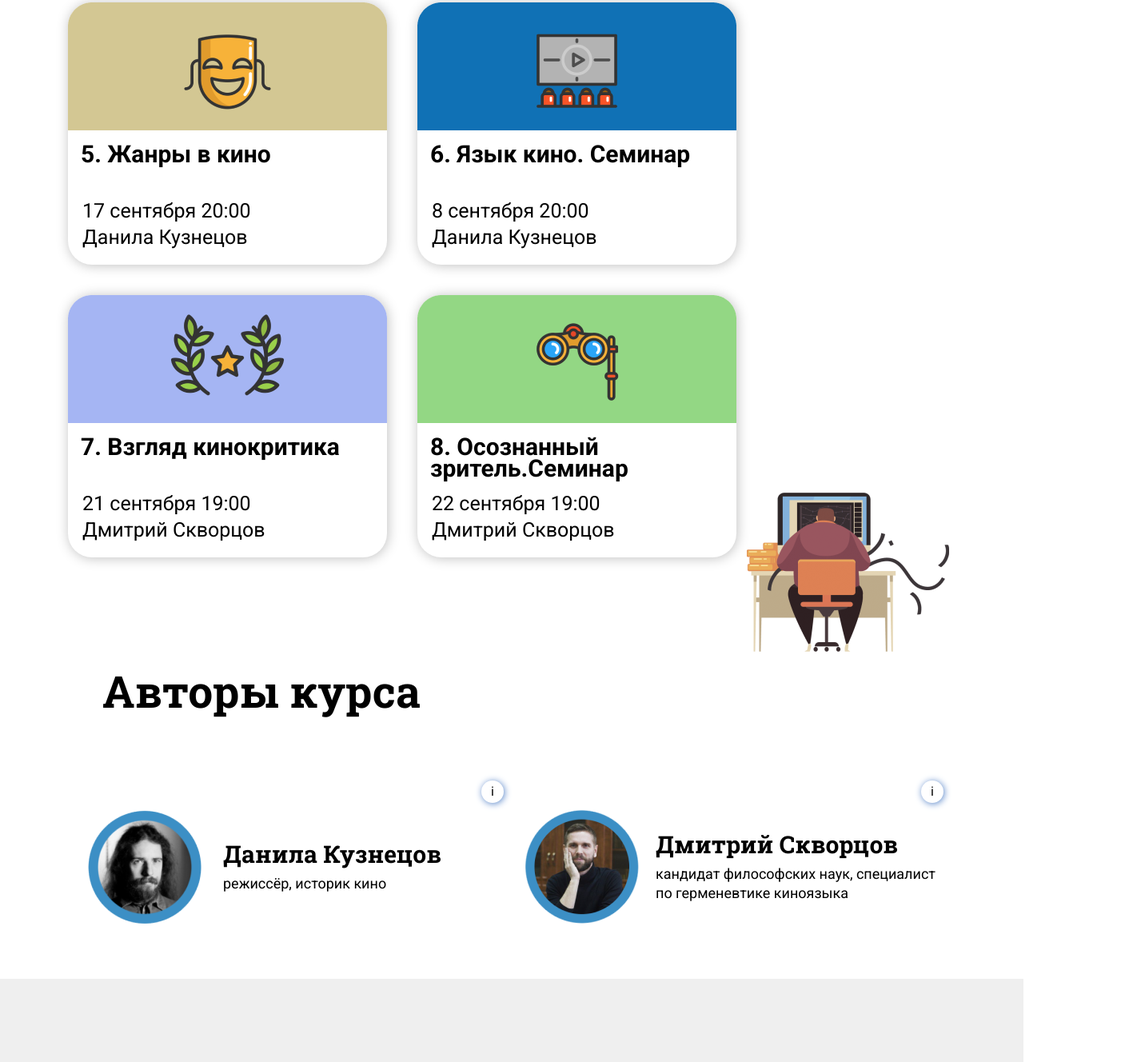
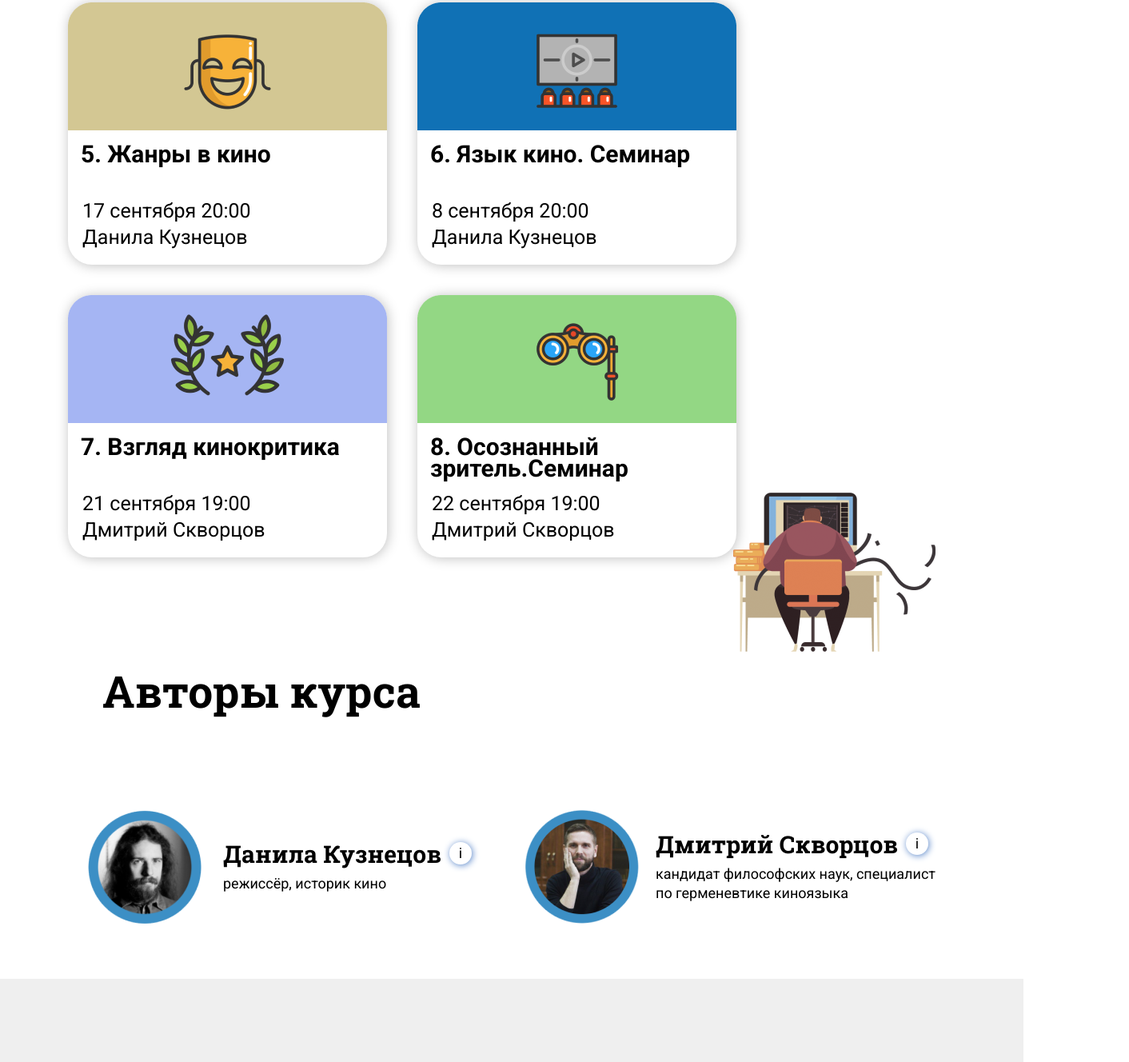
Before and after one commit to EasyAlias/maket-M1, a plain HTML site: page index.html in a window 1280 px wide. Shown: the part 3871-5199 px from the top of the page at 80% size, 1412 px wide, since content can reach past the window. Drawn offline with Linux system fonts and the light colour scheme.

Commit message:
wight corection

```diff
--- a/index.html
+++ b/index.html
@@ -272,9 +272,8 @@
                         <img src="assets/cursprogram/teacher1.png"
                              alt="" />
                         <div class="cursprogram-teacher-block__text">
+                              <div class="cursprogram-teacher-block__text-header">
                                     <h3>Данила Кузнецов</h3>
-                              <p>режиссёр, историк кино</p>
-                        </div>
                                     <div class="cursprogram-teacher-block__info">
                                           <p>i</p>
 
@@ -291,13 +290,15 @@
                                           </div>
                                     </div>
                               </div>
+                              <p>режиссёр, историк кино</p>
+                        </div>
+                  </div>
                   <div class="cursprogram-teacher-block">
                         <img src="assets/cursprogram/teacher2.png"
                              alt="" />
                         <div class="cursprogram-teacher-block__text">
+                              <div class="cursprogram-teacher-block__text-header">
                                     <h3>Дмитрий Скворцов</h3>
-                              <p>кандидат философских наук, специалист по герменевтике киноязыка</p>
-                        </div>
                                     <div class="cursprogram-teacher-block__info">
                                           <p>i</p>
                                           <div class="cursprogram-teacher-block__info-message">
@@ -317,6 +318,9 @@
                                                 кино,
                                                 герменевтикой киноязыка.
                                           </div>
+                                    </div>
+                              </div>
+                              <p>кандидат философских наук, специалист по герменевтике киноязыка</p>
                         </div>
                   </div>
             </div>
--- a/main.css
+++ b/main.css
@@ -265,9 +265,10 @@ body {
     display: flex;
     flex-wrap: wrap;
     width: 100%;
-    padding: 0 66px;
     position: relative;
     margin-bottom: 120px;
+    padding-left: 66px;
+    box-sizing: border-box;
 }
 
 .cursprogram-card {
@@ -308,7 +309,7 @@ body {
 .monter {
     position: absolute;
     bottom: -99px;
-    right: 225px;
+    right: 110px;
     width: 253px;
     height: 199px;
 }
@@ -342,6 +343,12 @@ body {
     font-weight: bold;
     font-size: 30px;
     line-height: 101.38%;
+    margin-bottom: 10px;
+}
+
+.cursprogram-teacher-block__text-header {
+    display: flex;
+    align-items: center;
 }
 
 .cursprogram-teacher-block__text p {
@@ -350,13 +357,11 @@ body {
     font-weight: normal;
     font-size: 18px;
     line-height: 130%;
-    margin-top: 10px;
-    ;
 }
 
 .cursprogram-teacher-block__info {
     cursor: pointer;
-    width: 28px;
+    min-width: 28px;
     height: 28px;
     display: flex;
     align-items: center;
@@ -365,9 +370,7 @@ body {
     background: #FFFFFF;
     box-shadow: 1px 1px 8px #5784C8;
     border-radius: 50%;
-    position: absolute;
-    top: -20px;
-    right: 10px;
+    margin-left: 10px;
 }
 
 .cursprogram-teacher-block__info:hover .cursprogram-teacher-block__info-message {
```
Lines whose indentation alone changed are shown as unchanged.
